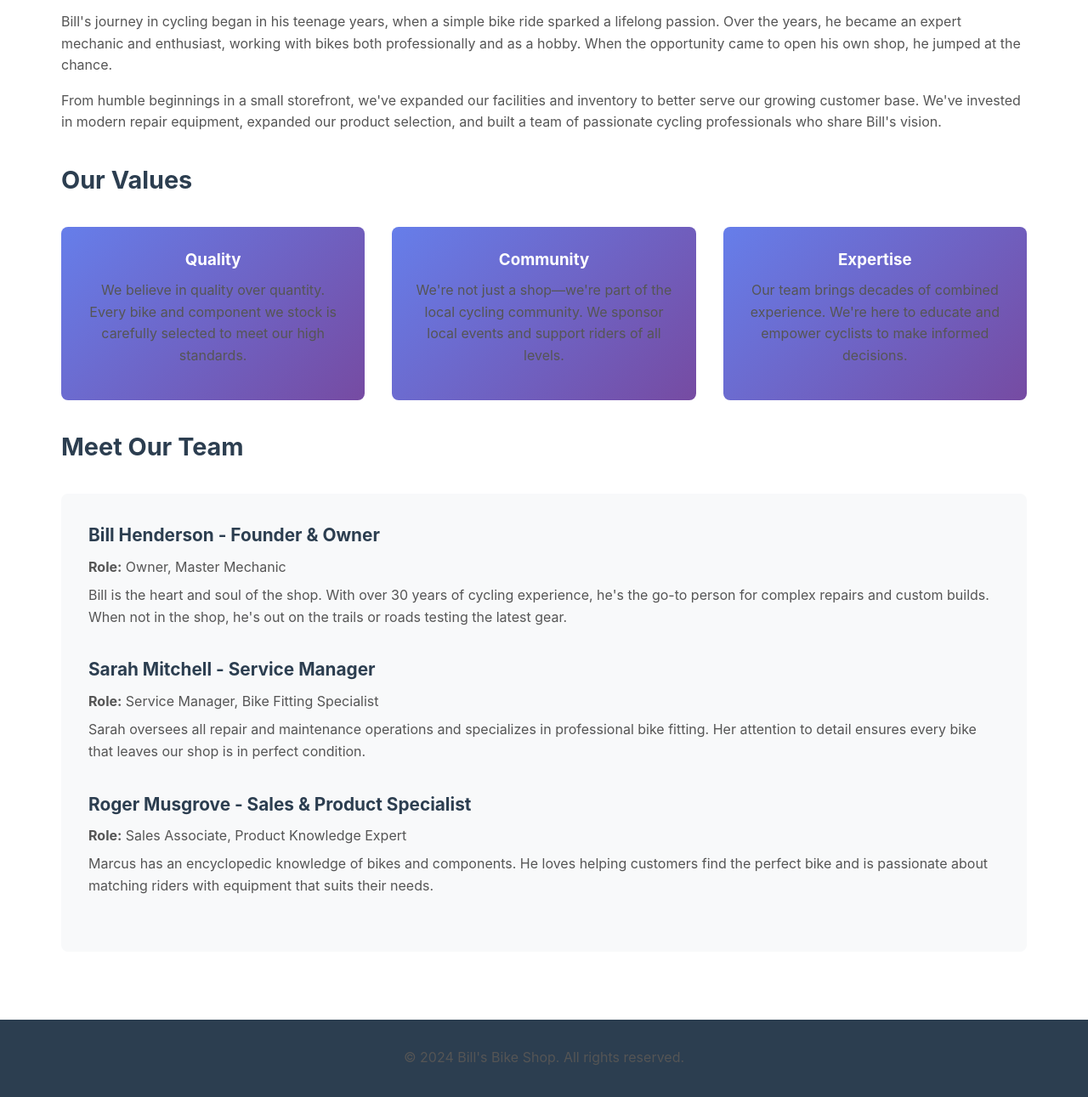
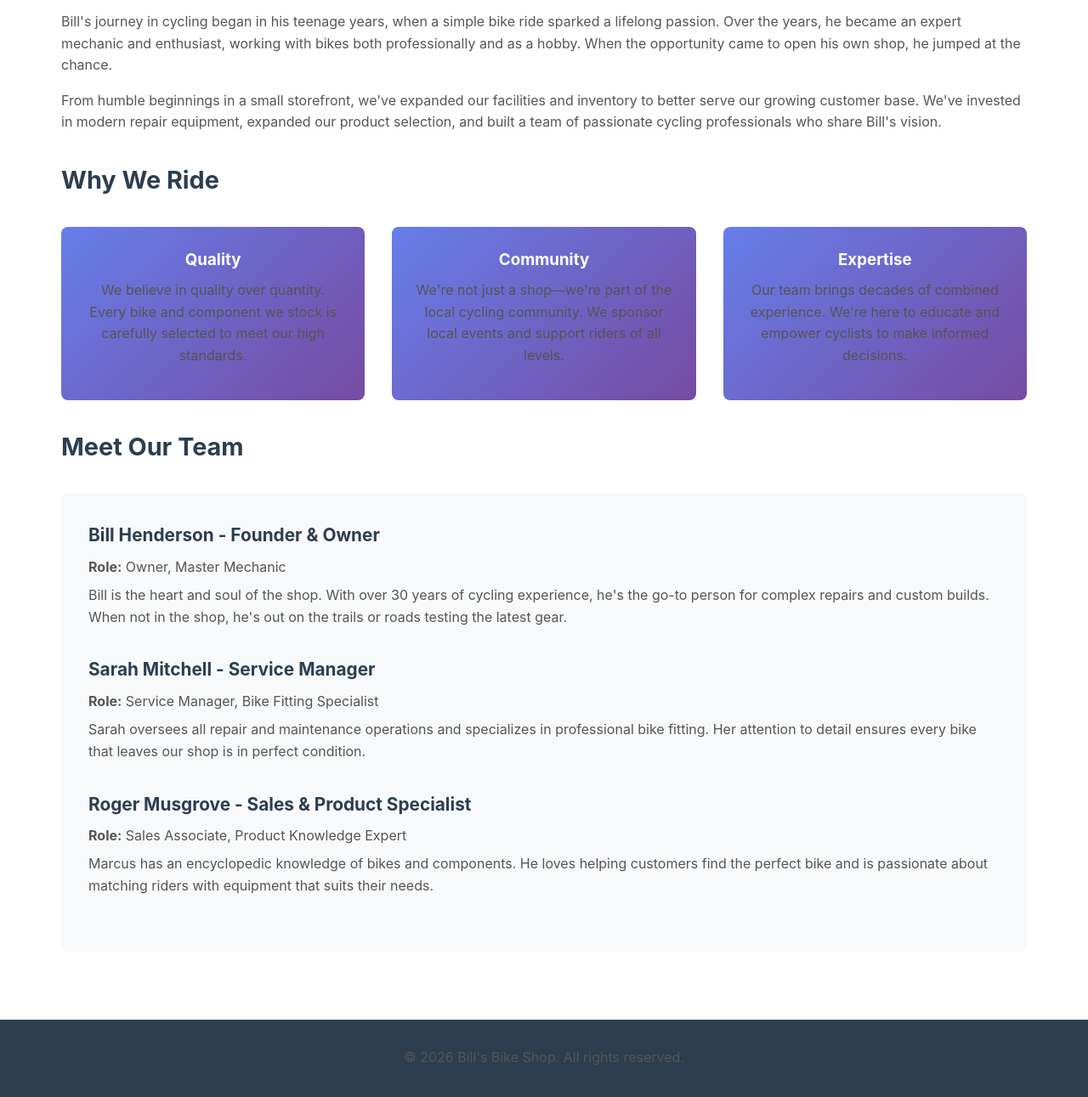
Before and after one commit to mostlyclicks/billsbikeshop, a plain HTML site: page about.html in a window 1280 px wide. Shown: the part 369-1660 px from the top of the page at 85% size. Drawn offline with Linux system fonts and the light colour scheme.

Commit message:
RefreshWeb: Update copyright year to 2026 in all footers, rename 'Our Values' to 'Why We Ride' on about page, and add new Bike Rental service section on services page with details about available bike types.

```diff
--- a/about.html
+++ b/about.html
@@ -146,7 +146,7 @@
 
         <p>From humble beginnings in a small storefront, we've expanded our facilities and inventory to better serve our growing customer base. We've invested in modern repair equipment, expanded our product selection, and built a team of passionate cycling professionals who share Bill's vision.</p>
 
-        <h2>Our Values</h2>
+        <h2>Why We Ride</h2>
 
         <div class="values">
             <div class="value-box">
@@ -187,7 +187,7 @@
     </div>
 
     <footer>
-        <p>&copy; 2024 Bill's Bike Shop. All rights reserved.</p>
+        <p>&copy; 2026 Bill's Bike Shop. All rights reserved.</p>
     </footer>
 </body>
 </html>
```
